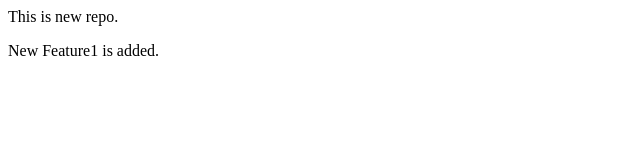
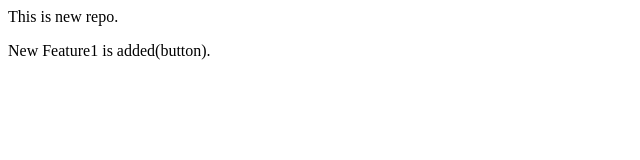
Before and after one commit to yogeshwaripawar5/localrepo, a plain HTML site: page index.html in a window 1280 px wide. Shown: the full height of the page, 0-640 px from the left. Drawn offline with Linux system fonts and the light colour scheme.

Commit message:
Add button

```diff
--- a/index.html
+++ b/index.html
@@ -2,5 +2,5 @@
     This is new repo.
 </p>
 <p>
-    New Feature1 is added.
+    New Feature1 is added(button).
 </p>
```
